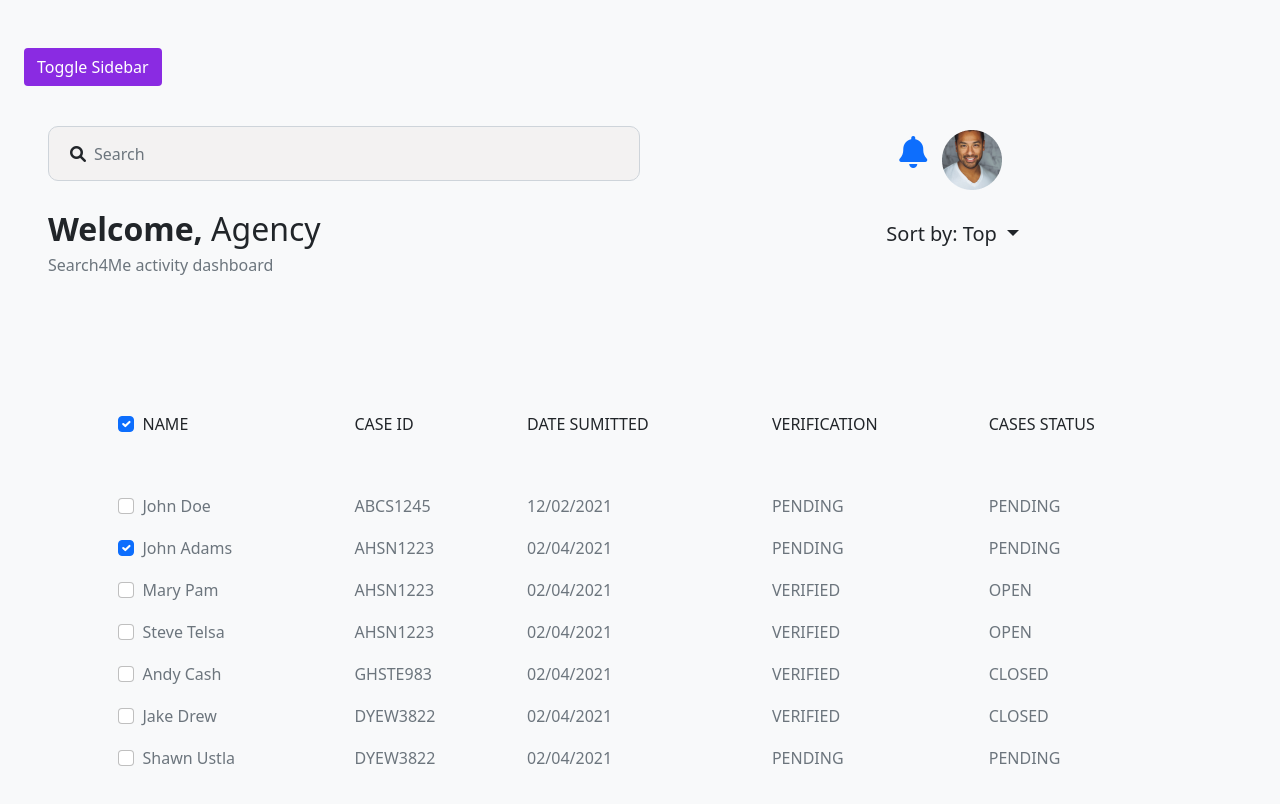
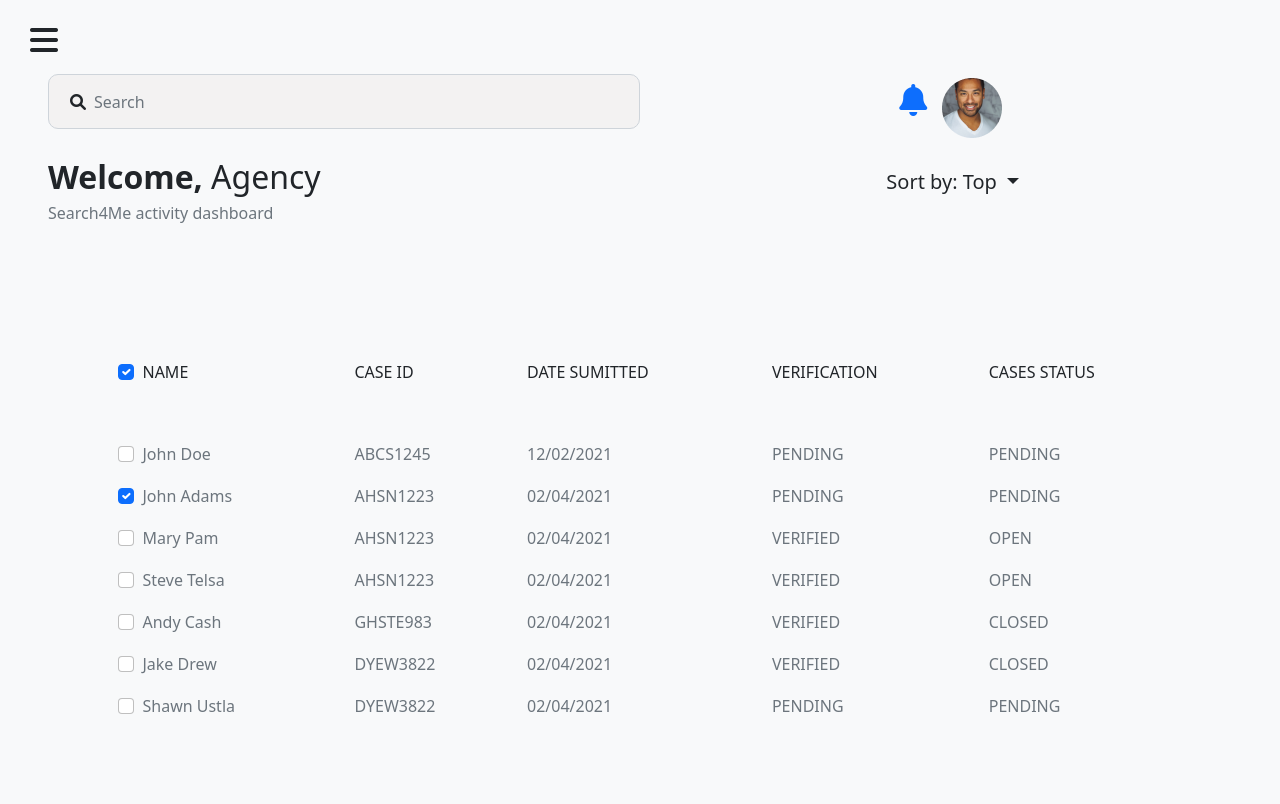
Before and after one commit to preshpi/sidebar, a plain HTML site: page index.html in a window 1280 px wide. Drawn offline with nearby package versions, Linux system fonts and the light colour scheme.

Commit message:
first commit

```diff
--- a/index.html
+++ b/index.html
@@ -39,8 +39,8 @@
     </nav>
 
       <section class="p-4 my-container">
-        <button class="btn my-4" id="menu-btn">Toggle Sidebar</button>
 
+        <i class="fas fa-bars fa-2x" id="menu-btn"></i>
         <div class="main ">
 
             <div class="ms-4 align-items-start py-3">
--- a/style.css
+++ b/style.css
@@ -39,13 +39,11 @@ body{
 }
 
 #menu-btn{
-    background-color: blueviolet;
-    color:#fff;
+  cursor: pointer;
+
 }
 
-#menu-btn:focus{
-    box-shadow: 0 0 0 0.25rem #d1b6d4;
-}
+
 
 
 .form {
```
